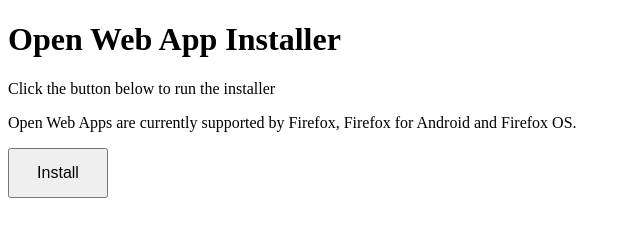
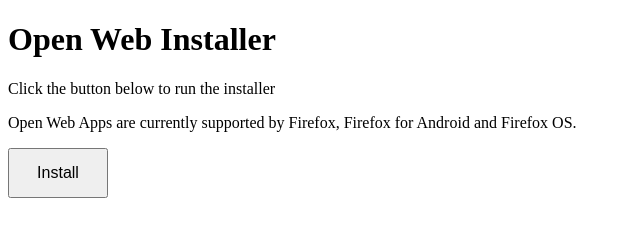
Before and after one commit to alexgibson/concierge, a plain HTML site: page index.html in a window 1280 px wide. Shown: the whole page, without its empty margins (0-640 px from the left). Drawn offline with Linux system fonts and the light colour scheme.

Commit message:
Initial commit

```diff
--- a/index.html
+++ b/index.html
@@ -3,7 +3,7 @@
 <head>
 <meta charset="UTF-8" />
 <meta name="viewport" content="initial-scale=1.0, width=device-width" />
-<title>Open Web App Installer</title>
+<title>Open Web Installer</title>
 <script type="text/javascript" src="installer.js"></script>
 <style>
 button {
@@ -15,7 +15,7 @@
 </head>
 <body>
 
-<h1>Open Web App Installer</h1>
+<h1>Open Web Installer</h1>
 <p>Click the button below to run the installer</p>
 <p>Open Web Apps are currently supported by Firefox, Firefox for Android and Firefox OS.</p>
 <button id="install">Install</button>
```
Also changed, not shown: README.md, 1 other file.
